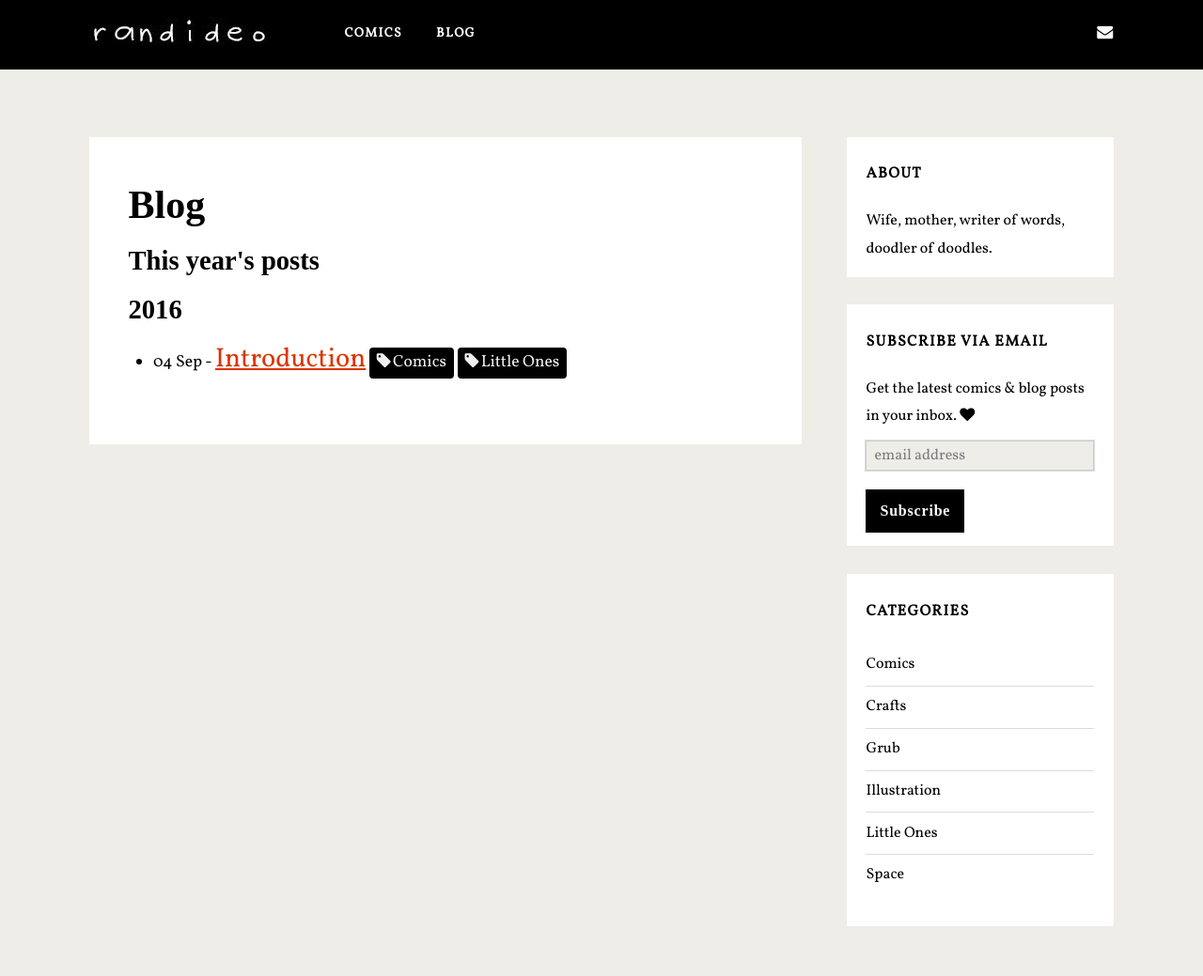
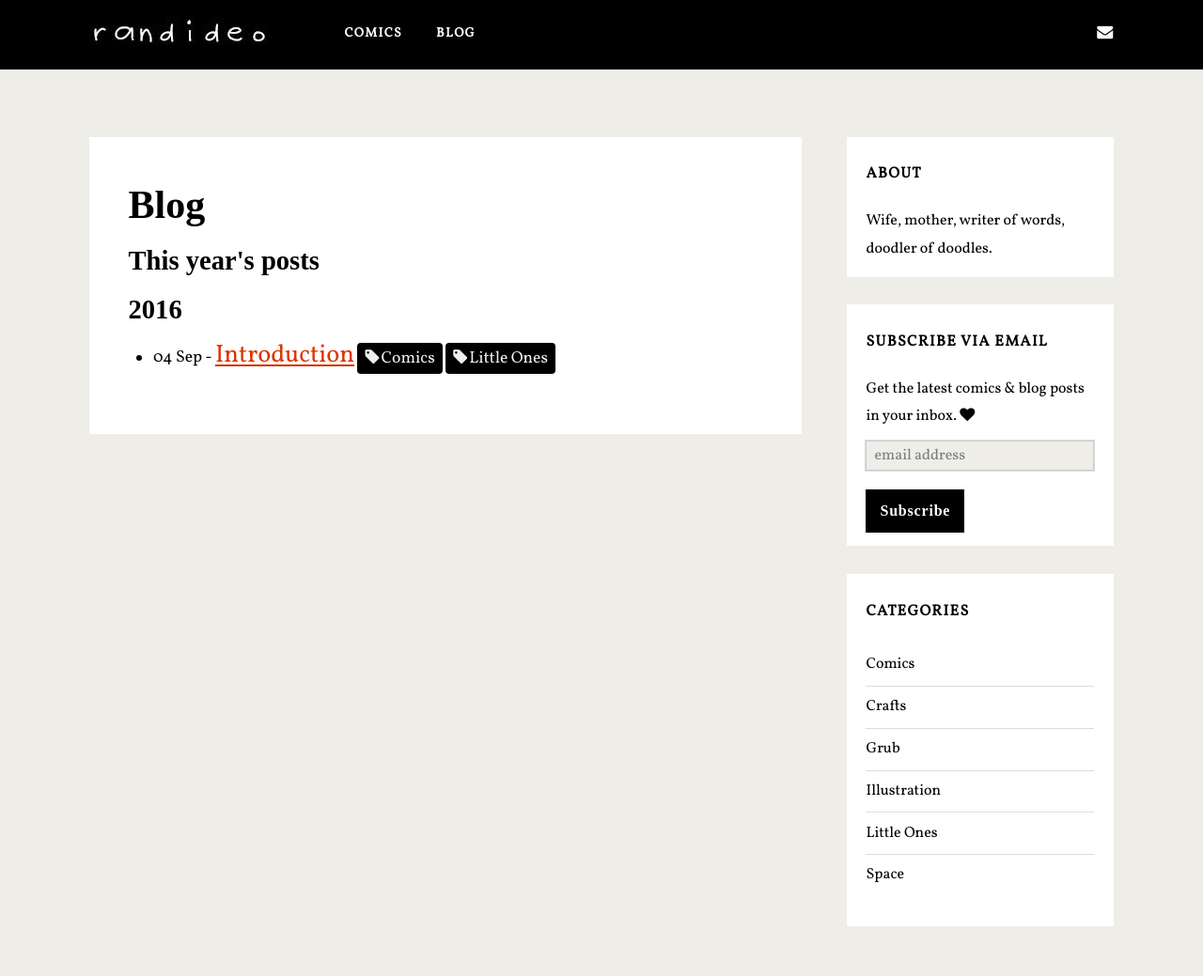
Before and after one commit to randideo/randideo.github.io, a Jekyll site: the page built from blog.html, in a window 1280 px wide. Shown: the whole page at 94% size. Built offline with Jekyll 4.4.1, drawn with Linux system fonts in a browser that asks for light colours; nearby versions of some CDN libraries; some web fonts are replaced; comment, search, counter and statistics services are not loaded.

Commit message:
Update blog.html

```diff
--- a/blog.html
+++ b/blog.html
@@ -16,8 +16,7 @@
         <ul class="past">
       {% endif %}
     {% endunless %}
-      <li><time>{{ post.date | date:"%d %b" }}</time> - <a href="{{ post.url }}" style="font-size: 1.625em;
-    line-height: 1.85;">{{ post.title }}</a>
+      <li><time>{{ post.date | date:"%d %b" }}</time> - <a href="{{ post.url }}" style="font-size: 1.5em;">{{ post.title }}</a>
         {% for tags in post.tags %}
         <a style="color: #efefef;" href="#{{ tag | slugify }}" class="codinfox-tag-mark"><i class="fa fa-tag" style="padding-right: 2px;" aria-hidden="true"></i>{{ tags }}</a> {% endfor %}
           </li>
```
